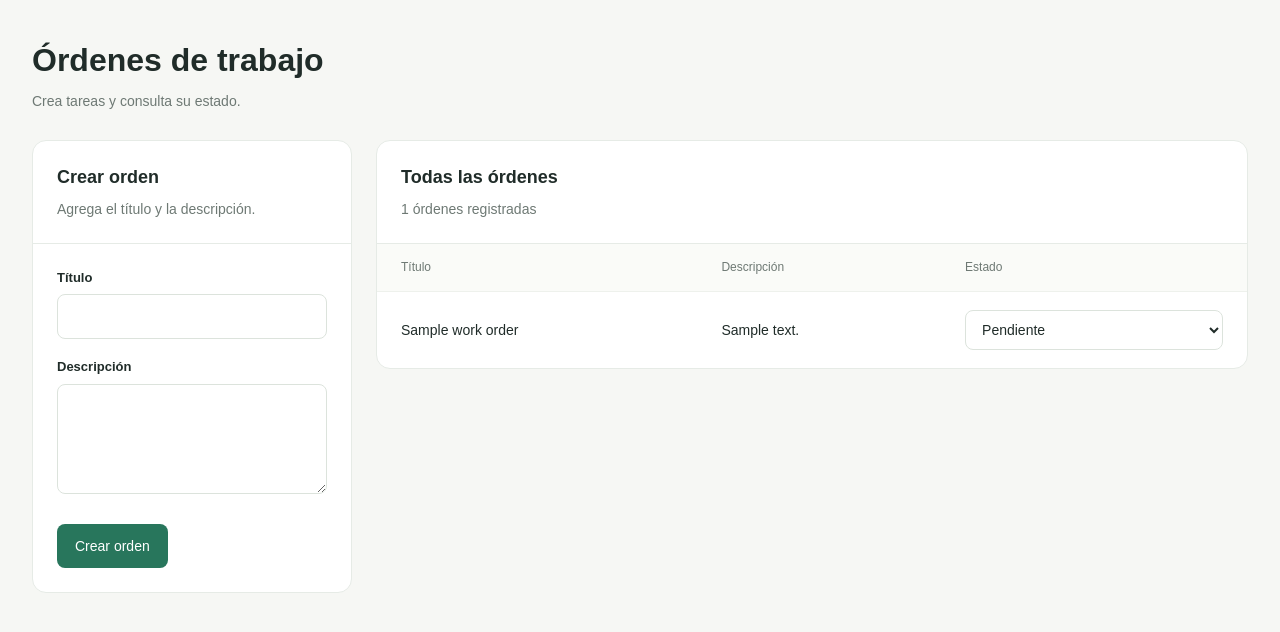
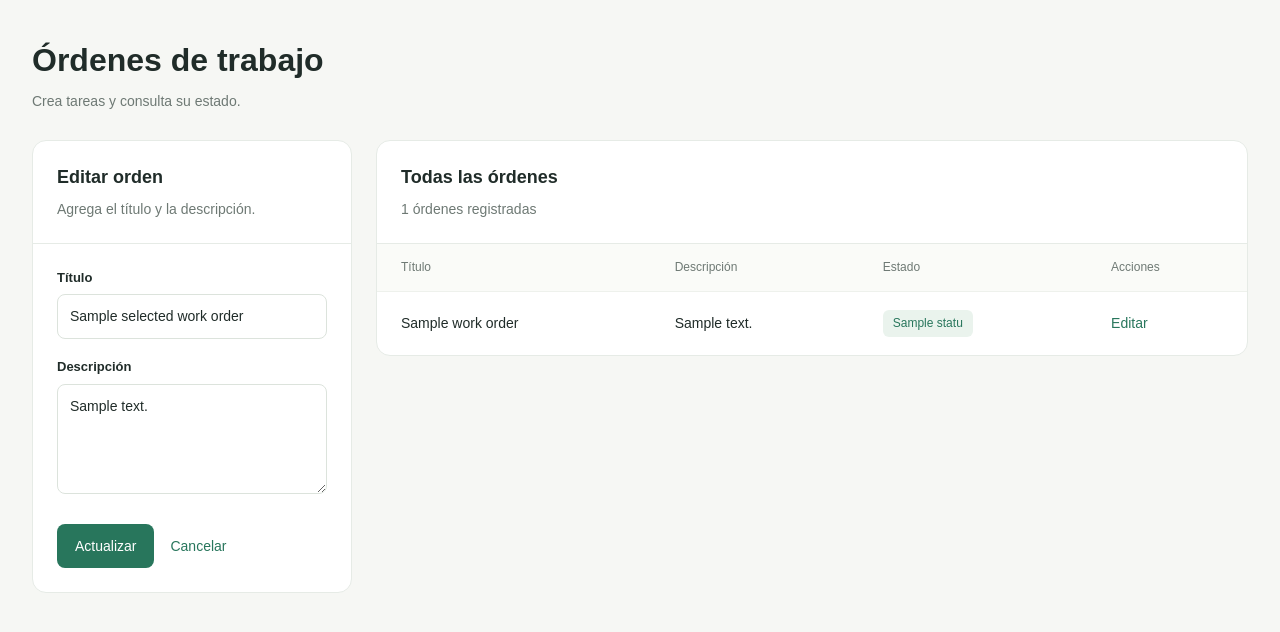
Before and after one commit to Arc-Dan/Aplicaciones-Web-Django-Cheems, a Django app: template hello/templates/hello/work_order_view.html in a window 1280 px wide. Shown: the part 98-730 px from the top of the page. Run offline with Django 3.2, Linux system fonts and the light colour scheme; the template is opened without the code that fills it: most values are stand-ins (such as "Sample title", 1, 10 or a date in 2020).

Commit message:
refactor: agregar edicion de titulo y descripcion de order y quitar la edicion de status

```diff
--- a/hello/templates/hello/work_order_view.html
+++ b/hello/templates/hello/work_order_view.html
@@ -17,22 +17,27 @@
             <div class="content-layout">
                 <section class="card">
                     <div class="card-heading">
-                        <h2>Crear orden</h2>
+                        <h2>{% if selected_work_order %}Editar orden{% else %}Crear orden{% endif %}</h2>
                         <p>Agrega el título y la descripción.</p>
                     </div>
                     <form method="POST" class="form-body">
                         {% csrf_token %}
-                        <input type="hidden" name="action" value="create">
+                        <input type="hidden" name="id" value="{{ selected_work_order.id }}">
                         <div class="form-field">
                             <label for="title">Título</label>
-                            <input type="text" id="title" name="title" maxlength="60" required>
+                            <input type="text" id="title" name="title" value="{{ selected_work_order.title }}" maxlength="60" required>
                         </div>
                         <div class="form-field">
                             <label for="description">Descripción</label>
-                            <textarea id="description" name="description" required></textarea>
+                            <textarea id="description" name="description" required>{{ selected_work_order.description }}</textarea>
                         </div>
                         <div class="form-actions">
-                            <button type="submit">Crear orden</button>
+                            {% if selected_work_order %}
+                                <button type="submit">Actualizar</button>
+                                <a href="{% url 'work_orders' %}">Cancelar</a>
+                            {% else %}
+                                <button type="submit">Crear orden</button>
+                            {% endif %}
                         </div>
                     </form>
                 </section>
@@ -48,6 +53,7 @@
                                     <th>Título</th>
                                     <th>Descripción</th>
                                     <th>Estado</th>
+                                    <th>Acciones</th>
                                 </tr>
                             </thead>
                             <tbody>
@@ -56,20 +62,15 @@
                                         <td>{{ work_order.title }}</td>
                                         <td>{{ work_order.description }}</td>
                                         <td>
-                                            <form method="POST">
-                                                {% csrf_token %}
-                                                <input type="hidden" name="action" value="update_status">
-                                                <input type="hidden" name="id" value="{{ work_order.id }}">
-                                                <select name="status" aria-label="Estado de {{ work_order.title }}" onchange="this.form.submit()">
-                                                    <option value="1" {% if work_order.status.value == 1 %}selected{% endif %}>Pendiente</option>
-                                                    <option value="2" {% if work_order.status.value == 2 %}selected{% endif %}>Concluido</option>
-                                                </select>
-                                            </form>
+                                            <span class="badge {% if work_order.status.value == 1 %}badge-pending{% endif %}">
+                                                {{ work_order.status.name }}
+                                            </span>
                                         </td>
+                                        <td><a href="{% url 'work_orders' %}?edit={{ work_order.id }}">Editar</a></td>
                                     </tr>
                                 {% empty %}
                                     <tr>
-                                        <td colspan="3" class="empty-state">No hay órdenes de trabajo.</td>
+                                        <td colspan="4" class="empty-state">No hay órdenes de trabajo.</td>
                                     </tr>
                                 {% endfor %}
                             </tbody>
```
Also changed, not shown: hello/entities/work_order.py (+17 -4 lines), hello/views.py (+18 -24 lines).
